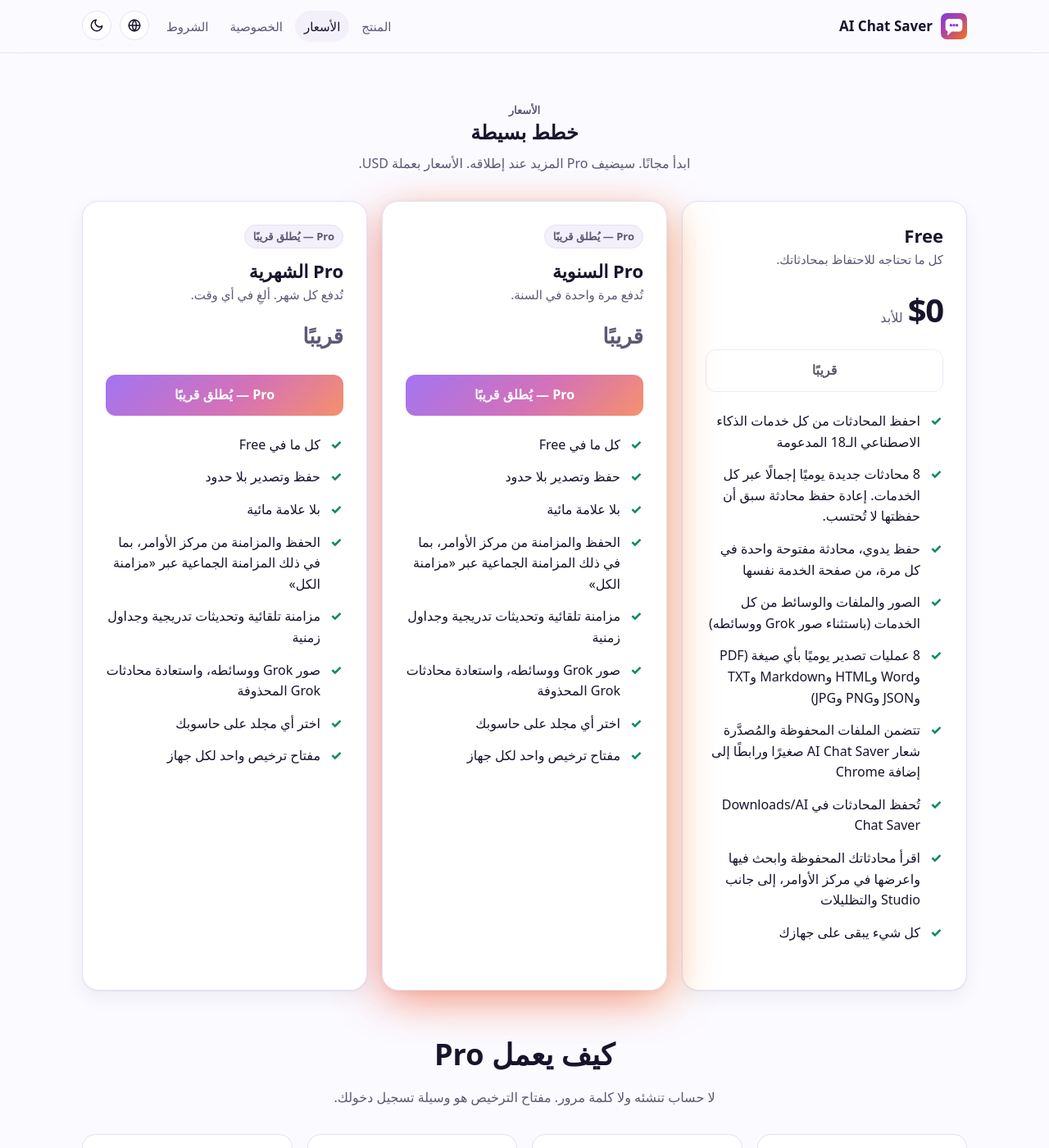
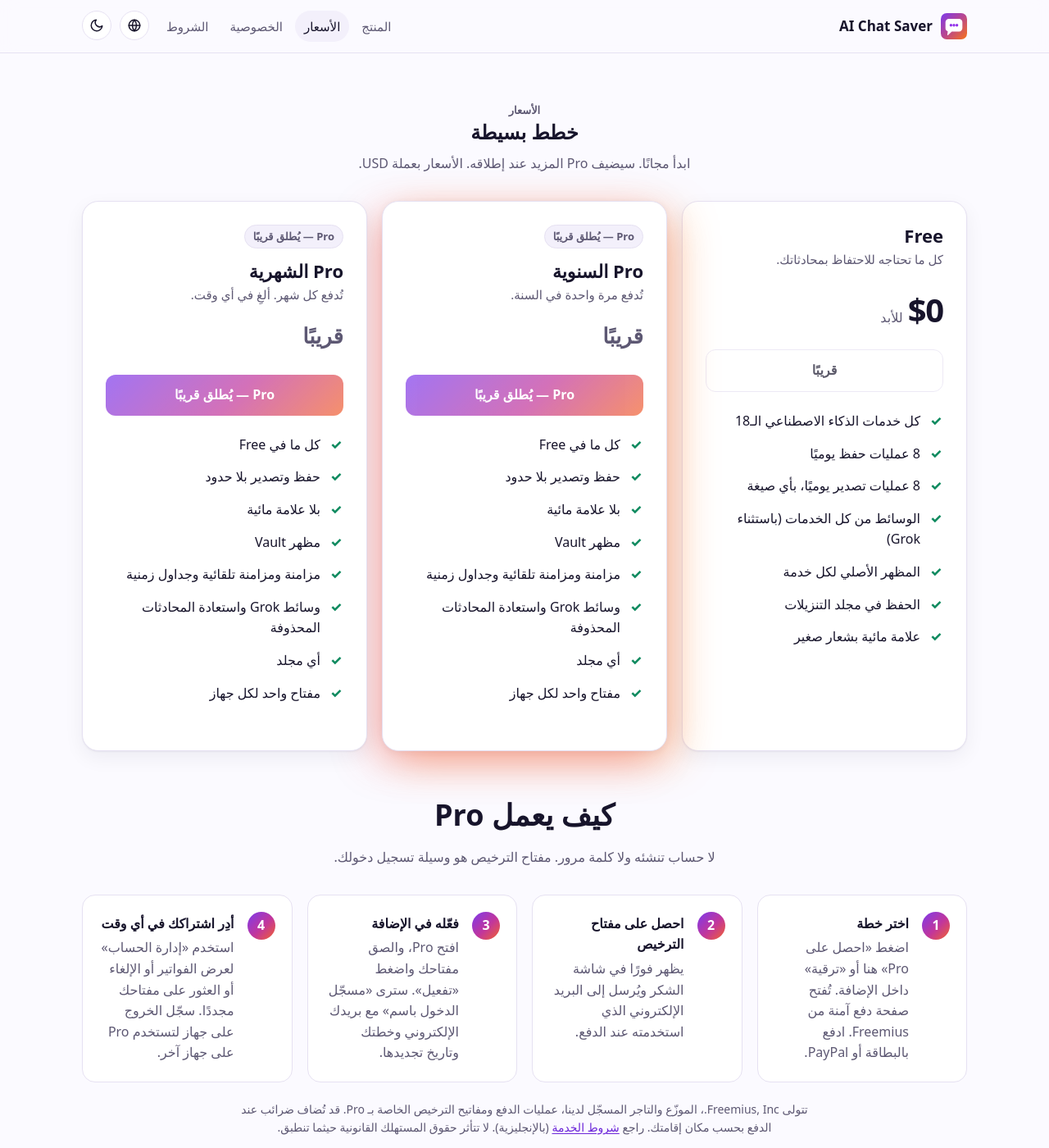
Before and after one commit to aichatsaver/aichatsaver.github.io, a Jekyll site: the page built from ar/pricing.html, in a window 1280 px wide and 1400 px high. Shown: the whole window at 82% size. Built offline with Jekyll 4.4.1, drawn with Linux system fonts in a browser that asks for light colours.

Commit message:
Pricing: short Free/Pro lists + one-line FAQ (ar)

```diff
--- a/_data/i18n/ar.yml
+++ b/_data/i18n/ar.yml
@@ -32,24 +32,22 @@
   description: AI Chat Saver إضافة للمتصفح تحفظ محادثاتك من 18 مساعدًا للذكاء الاصطناعي في مجلد محلي، مع تحديث بنقرة واحدة وبحث وتصدير يبدو مثل المواقع الأصلية.
   pro_status: Pro — يُطلق قريبًا
   free_features:
-  - "احفظ المحادثات من كل خدمات الذكاء الاصطناعي الـ18 المدعومة"
-  - "8 محادثات جديدة يوميًا إجمالًا عبر كل الخدمات. إعادة حفظ محادثة سبق أن حفظتها لا تُحتسب."
-  - "حفظ يدوي، محادثة مفتوحة واحدة في كل مرة، من صفحة الخدمة نفسها"
-  - "الصور والملفات والوسائط من كل الخدمات (باستثناء صور Grok ووسائطه)"
-  - "8 عمليات تصدير يوميًا بأي صيغة (PDF وWord وHTML وMarkdown وTXT وJSON وPNG وJPG)"
-  - "تتضمن الملفات المحفوظة والمُصدَّرة شعار AI Chat Saver صغيرًا ورابطًا إلى إضافة Chrome"
-  - "تُحفظ المحادثات في Downloads/AI Chat Saver"
-  - "اقرأ محادثاتك المحفوظة وابحث فيها واعرضها في مركز الأوامر، إلى جانب Studio والتظليلات"
-  - "كل شيء يبقى على جهازك"
+  - "كل خدمات الذكاء الاصطناعي الـ18"
+  - "8 عمليات حفظ يوميًا"
+  - "8 عمليات تصدير يوميًا، بأي صيغة"
+  - "الوسائط من كل الخدمات (باستثناء Grok)"
+  - "المظهر الأصلي لكل خدمة"
+  - "الحفظ في مجلد التنزيلات"
+  - "علامة مائية بشعار صغير"
   pro_features:
   - "كل ما في Free"
   - "حفظ وتصدير بلا حدود"
   - "بلا علامة مائية"
-  - "الحفظ والمزامنة من مركز الأوامر، بما في ذلك المزامنة الجماعية عبر «مزامنة الكل»"
-  - "مزامنة تلقائية وتحديثات تدريجية وجداول زمنية"
-  - "صور Grok ووسائطه، واستعادة محادثات Grok المحذوفة"
-  - "اختر أي مجلد على حاسوبك"
-  - "مفتاح ترخيص واحد لكل جهاز"
+  - "مظهر Vault"
+  - "مزامنة ومزامنة تلقائية وجداول زمنية"
+  - "وسائط Grok واستعادة المحادثات المحذوفة"
+  - "أي مجلد"
+  - "مفتاح واحد لكل جهاز"
 home:
   title: المنتج
   logo_alt: شعار %name%
@@ -100,7 +98,7 @@
   - q: هل أحتاج إلى حساب؟
     a: لا. يستخدم %name% الجلسات الموجودة لديك أصلًا في كل موقع ذكاء اصطناعي. يعمل Pro بمفتاح ترخيص من شريك الدفع لدينا، Freemius. الصقه في الإضافة مرة واحدة وستكون مسجّلًا الدخول.
   - q: أين تُحفظ محادثاتي؟
-    a: "في Downloads/AI Chat Saver على حاسوبك (مجلد لكل خدمة). ومع Pro يمكنك اختيار أي مجلد على حاسوبك بدلًا من ذلك. وتُحفظ نسخة أيضًا في التخزين المحلي لمتصفحك ليكون البحث فوريًا."
+    a: "في Downloads/AI Chat Saver. ومع Pro يمكنك اختيار أي مجلد."
   - q: ماذا يحدث إذا تغيّر موقع ذكاء اصطناعي؟
     a: بعد كل مزامنة تفحص الإضافة كل الخدمات. إذا تغيّر موقع وتوقّف الحفظ عن العمل، يصلك إشعار واحد وشريط تنبيه، ولا تستبدل أي عملية فاشلة محادثة محفوظة بشكل سليم.
   - q: هل هو مجاني؟
```
